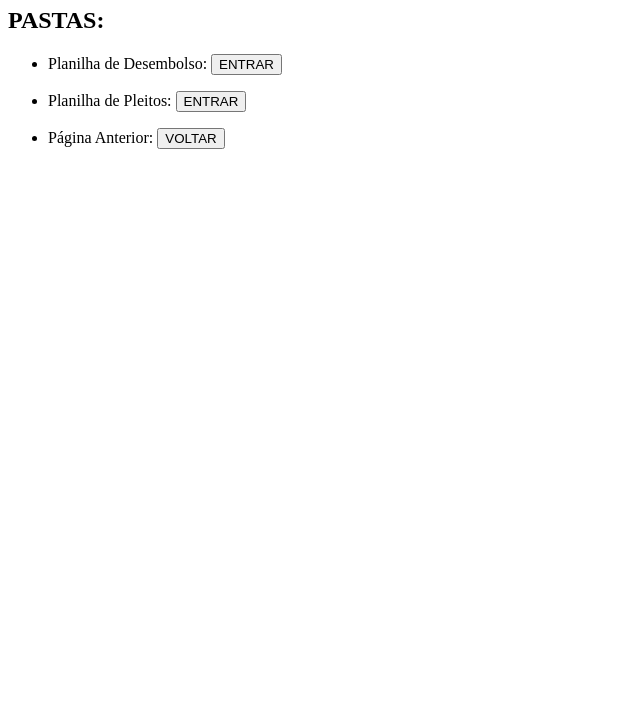
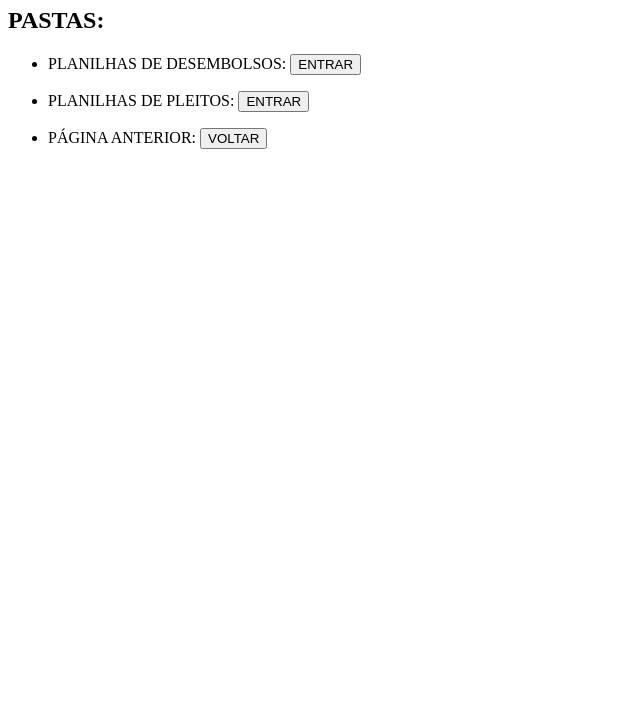
Before and after one commit to RobsonSantos3795/Secretaria-da-Educacao, a plain HTML site: page index2.html in a window 1280 px wide. Shown: the part 73-800 px from the top of the page, without its empty margins (0-640 px from the left). Drawn offline with Linux system fonts and the light colour scheme.

Commit message:
Update index2.html

```diff
--- a/index2.html
+++ b/index2.html
@@ -3,6 +3,7 @@
 <head>
     <meta charset="UTF-8">
     <meta name="viewport" content="width=device-width, initial-scale=1.0">
+    <link rel="stylesheet" type="text/css" href="main.css">
     <title>PASTA_CONVENIO</title>
 </head>
 <body>
@@ -13,24 +14,27 @@
 
     <ul>
         <li>
-            <label>Planilha de Desembolso:</label>
-            <button onclick="a()">ENTRAR</button>
+            <label>PLANILHAS DE DESEMBOLSOS:</label>
+            <button id="b.convenio" onclick="a()">ENTRAR</button>
         </li>
     </ul>
 
     <ul>
         <li>
-            <label>Planilha de Pleitos:</label>
-            <button onclick="b()">ENTRAR</button>
+            <label>PLANILHAS DE PLEITOS:</label>
+            <button id="b.convenio2" onclick="b()">ENTRAR</button>
         </li>
     </ul>
 
-    <ul>
-        <li>
-            <label>Página Anterior:</label>
-            <button onclick="c()">VOLTAR</button>
-        </li>
-    </ul>
+    <div>
+        <ul>
+            <li>
+                <label>PÁGINA ANTERIOR:</label>
+                <button onclick="c()">VOLTAR</button>
+            </li>
+        </ul>
+    </div>
+
 
 
 
```
